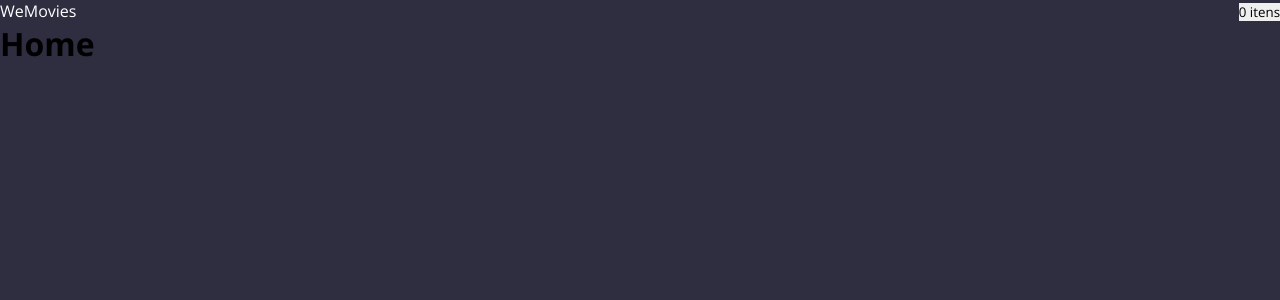
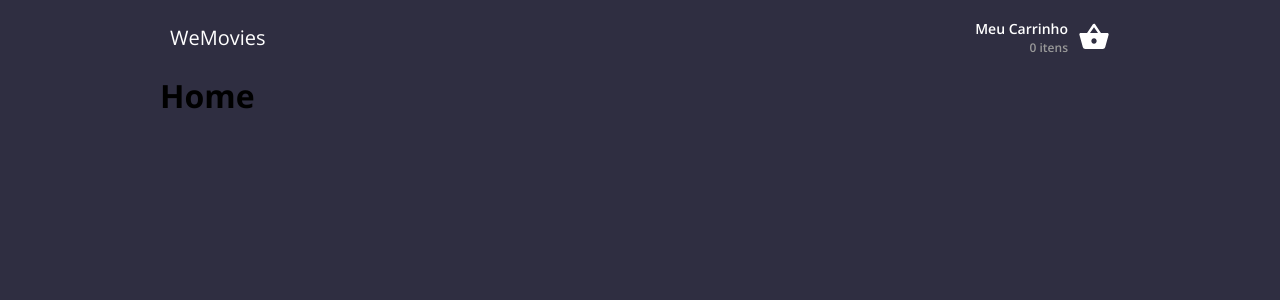
Before and after one commit to PetersonMunuera/wefit-test-react, a Next.js app: page / in a window 1280 px wide. Shown: the top 300 px of the page. Built offline with nearby package versions, Linux system fonts and the light colour scheme.

Commit message:
feat: theme config and nav style

```diff
--- a/src/components/Navbar/index.tsx
+++ b/src/components/Navbar/index.tsx
@@ -1,18 +1,24 @@
 import Link from "next/link"
-import { Container } from "./style"
+import Image from "next/image"
+
+import S from "./styles"
 
 export function Navbar() {
   return (
-    <Container>
+    <S.Container>
       <Link href='/'>
         <span>WeMovies</span>
       </Link>
 
       <Link href='/cart'>
-        <button>
-          0 itens
-        </button>
+        <S.CartButton>
+          <div>
+            <span>Meu Carrinho</span>
+            <span>0 itens</span>
+          </div>
+          <Image src='/icons/cart.svg' width={32} height={32} alt='Carrinho' />
+        </S.CartButton>
       </Link>
-    </Container>
+    </S.Container>
   )
 }
--- a/src/components/Navbar/style.ts
+++ /dev/null
@@ -1,7 +0,0 @@
-import styled from "styled-components"
-
-export const Container = styled.nav`
-  display: flex;
-  justify-content: space-between;
-  color: var(--light);
-`
--- /dev/null
+++ b/src/components/Navbar/styles.ts
@@ -0,0 +1,51 @@
+import styled from "styled-components"
+import { colors, devices } from "../../styles/theme"
+
+export default {
+  Container: styled.nav`
+    display: flex;
+    justify-content: space-between;
+    align-items: center;
+
+    color: ${colors.light};
+    padding: 0 10px;
+    height: 68px;
+
+    span {
+      font-size: 20px;
+    }
+
+    @media ${devices.desktop} {
+      height: 74px;
+    }
+  `,
+
+  CartButton: styled.button`
+    background-color: transparent;
+    display: flex;
+    align-items: center;
+
+    div {
+      text-align: right;
+      font-weight: 600;
+      margin-right: 10px;
+
+      span:nth-child(1) {
+        display: none;
+        color: ${colors.light};
+        font-size: 14px;
+        line-height: 19px;
+
+        @media ${devices.desktop} {
+          display: block;
+        }
+      }
+
+      span:nth-child(2) {
+        color: ${colors.textLight};
+        font-size: 12px;
+        line-height: 16px;
+      }
+    }
+  `,
+}
--- a/src/components/Template/index.tsx
+++ b/src/components/Template/index.tsx
@@ -1,11 +1,13 @@
 import { Navbar } from "../Navbar"
 import { TemplateProps } from "./types"
 
+import S from "./styles"
+
 export function Template({ children }: TemplateProps) {
   return (
-    <>
+    <S.Container>
       <Navbar />
       <main>{children}</main>
-    </>
+    </S.Container>
   )
 }
--- /dev/null
+++ b/src/components/Template/styles.ts
@@ -0,0 +1,9 @@
+import styled from "styled-components"
+
+export default {
+  Container: styled.div`
+    width: 100%;
+    max-width: 960px;
+    margin: 0 auto;
+  `,
+}
--- a/src/styles/globals.ts
+++ b/src/styles/globals.ts
@@ -1,17 +1,7 @@
 import { createGlobalStyle } from 'styled-components'
+import { colors } from './theme'
 
 export const GlobalStyle = createGlobalStyle`
-
-  :root {
-    --light: #fff;
-    --background: #2F2E41;
-    --text: #2F2E41;
-    --text-title: #333;
-    --text-light: #999;
-    --primary: #009EDD;
-    --success: #039B00;
-  }
-
   * {
     margin: 0;
     padding: 0;
@@ -19,7 +9,7 @@ export const GlobalStyle = createGlobalStyle`
   }
 
   body {
-    background-color: var(--background);
+    background-color: ${colors.background};
   }
 
   body, input, textarea, button {
--- /dev/null
+++ b/src/styles/theme.ts
@@ -0,0 +1,14 @@
+export const colors = {
+  light: '#fff',
+  background: '#2F2E41',
+  text: '#2F2E41',
+  textTitle: '#333',
+  textLight: '#999',
+  primary: '#009EDD',
+  success: '#039B00',
+}
+
+export const devices = {
+  mobile: '(min-width: 375px)',
+  desktop: '(min-width: 1024px)',
+}
```
Also changed, not shown: public/icons/cart.svg (added).
